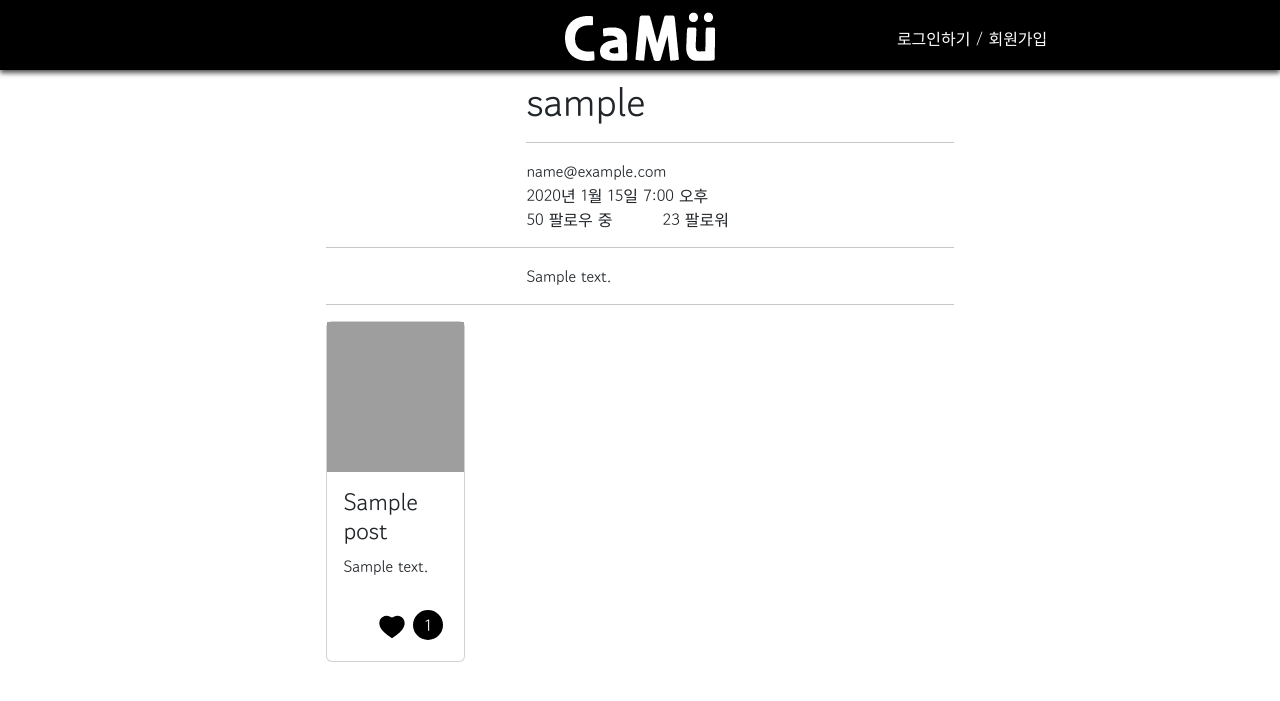
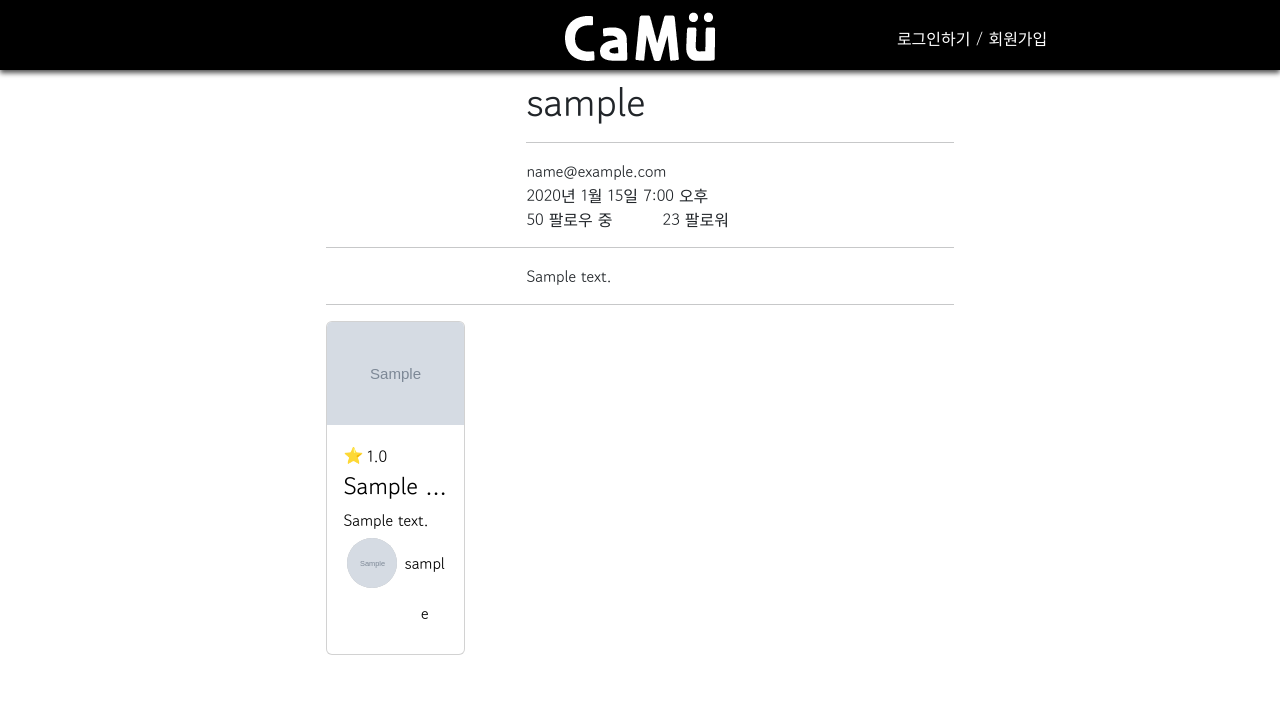
Before and after one commit to saddeveloper99/Django_Team_Project, a Django app: page /my-page/1/ in a window 1280 px wide. Shown: the top 701 px of the page. Run offline with Django 4.2, Linux system fonts and the light colour scheme; tables that the repository leaves empty hold one stand-in row (values such as "Sample post"); grey boxes marked "Sample" are stand-in pictures; grey boxes are pictures that could not be loaded.

Commit message:
enhan/ 전체적인 프론트엔드 수정

```diff
--- a/comment/views.py
+++ b/comment/views.py
@@ -16,7 +16,7 @@ def set_post_star_avg(post_id):
         total_star += i.comment_star
         total_user +=1
     try :
-        avg = round(total_star/total_user)
+        avg = round(total_star/total_user, 1)
     except ZeroDivisionError:
         # 남아 있는 댓글이 하나도 없이, 모두 삭제됬을때
         avg = 0
--- a/tweet/models.py
+++ b/tweet/models.py
@@ -1,5 +1,6 @@
 from django.db import models
 from user.models import UserModel
+from django.core.validators import MinValueValidator, MaxValueValidator
 # Create your models here.
 
 class Post(models.Model):
@@ -14,4 +15,4 @@ class Post(models.Model):
     like_count = models.PositiveIntegerField(default=0)
     youtube_url = models.CharField(max_length=20)
     youtube_thumbnail = models.CharField(max_length=100)
-    avg_star = models.PositiveIntegerField(default=0)
+    avg_star = models.FloatField(default=0, validators=[MinValueValidator(0,5),MaxValueValidator(5.0)])
--- a/tweet/static/tweet/css/styles.css
+++ b/tweet/static/tweet/css/styles.css
@@ -99,9 +99,7 @@ p {
 /* nav bar part end */
 
 .like-wrap {
-    float: right;
     display: flex;
-    margin: 16px 0 0 5px;
     text-align: center;
     line-height: 27px;
 }
@@ -109,14 +107,13 @@ p {
 .like {
     float: right;
     display: block;
-    margin: 0 5px 5px 0;
-    background-color: black;
-    border: 2px solid black;
-    border-radius: 70%;
-    width: 30px;
-    height: 30px;
+    margin: 6px 5px 5px 0;
+    width: 27px;
+    height: 20px;
     text-align: center;
-    color: white;
+    color: black;
+    line-height: 18px;
+    font-size: 1rem;
 }
 
 .like-button {
@@ -171,3 +168,10 @@ p {
     color: white;
     text-decoration-line: none;
 }
+
+.ad-1 {
+    display: block;
+    position: absolute;
+    top: 300px;
+    left: 50px;
+}
--- a/tweet/templates/tweet/create_post.html
+++ b/tweet/templates/tweet/create_post.html
@@ -1,11 +1,12 @@
 {% extends 'base.html' %}
 {% block title %}
-    메인페이지
+    글쓰기
 {% endblock %}
 
 {% block content %}
     <form method="post" action="/create-post/" style="width: 65%; margin: 10% auto; border: 2px solid #cccccc; padding: 20px 20px 20px 20px">
         {% csrf_token %}
+        <h2> 글쓰기 </h2>
         <label for="input_title">제목:</label><br>
         <textarea name="title" style="width: 100%" placeholder="게시글 제목을 입력해주세요."></textarea>
         <br>
--- a/tweet/templates/tweet/my_page.html
+++ b/tweet/templates/tweet/my_page.html
@@ -2,7 +2,7 @@
 {% load static %}
 
 {% block title %}
-메인페이지
+{{ click_user.username }}
 {% endblock %}
 
 {% block content %}
@@ -45,18 +45,30 @@
         {% for post in posts %}
         <div class="col">
             <div class="card h-100">
-                {# <img src={{ post.url }} class="card-img-top" alt="...">#}
-                <iframe width="100%" height="100%" src="https://www.youtube.com/embed/{{ post.youtube_url }}"
-                    title="YouTube video player" frameborder="0"
-                    allow="accelerometer; autoplay; clipboard-write; encrypted-media; gyroscope; picture-in-picture; web-share"
-                    allowfullscreen></iframe>
+              <a href={% url 'post-detail' post.pk %} style="text-decoration-line: none;">
+              <img src={{ post.youtube_thumbnail }} width=100% height=100% class="card-img-top" alt="...">
               <div class="card-body">
-                    <h5 class="card-title" style="font-size: 1.5rem">{{ post.title }}</h5>
-                    <p class="card-text" style="font-size: 1rem">{{ post.comment }}</p>
                 <div class="like-wrap">
                   <div style="">
-                            <p class="like">{{ post.like_count }}</p><img class="like-button" name="like_img"
-                                id={{post.post_id}} style="width: 32px" src="/static/tweet/image/heart.svg">
+                    <p class="like">{{ post.avg_star }}</p>⭐
+                  </div>
+                </div>
+                <h5 class="card-title main-text" style="font-size: 1.5rem;">{{ post.title }}</h5>
+                <p class="card-text main-text" style="font-size: 1rem;">{{ post.comment }}</p>
+                </a>
+                <div>
+                  <div class="post-author">
+                    <a href={% url 'my-page' post.owner.pk %} role="button" style="color: black; text-decoration-line: none;">
+                      <div class="box" style="background: #BDBDBD; float:left; margin: 0 4px 10px;">
+                          {% if post.owner.image %}
+                            <img class="profile" src={{ post.owner.image }}>
+                          {% else %}
+                            <img class="profile" src={% static 'tweet/image/user_image.png' %}>
+                          {% endif %}
+
+                      </div>
+                          {{ post.owner }}
+                      </a>
                   </div>
                 </div>
               </div>
--- a/tweet/templates/tweet/set_profile.html
+++ b/tweet/templates/tweet/set_profile.html
@@ -2,7 +2,7 @@
 {% load static %}
 
 {% block title %}
-메인페이지
+{{ user.username }}
 {% endblock %}
 
 {% block content %}
```
Also changed, not shown: requirements.txt (added, +11 -0 lines), tweet/templates/tweet/home.html (+9 -5 lines), tweet/templates/tweet/post_detail.html (+11 -11 lines), tweet/templates/tweet/set_post.html (+6 -5 lines), tweet/static/tweet/image/ad-1.png (added). Lines whose indentation alone changed are shown as unchanged.
